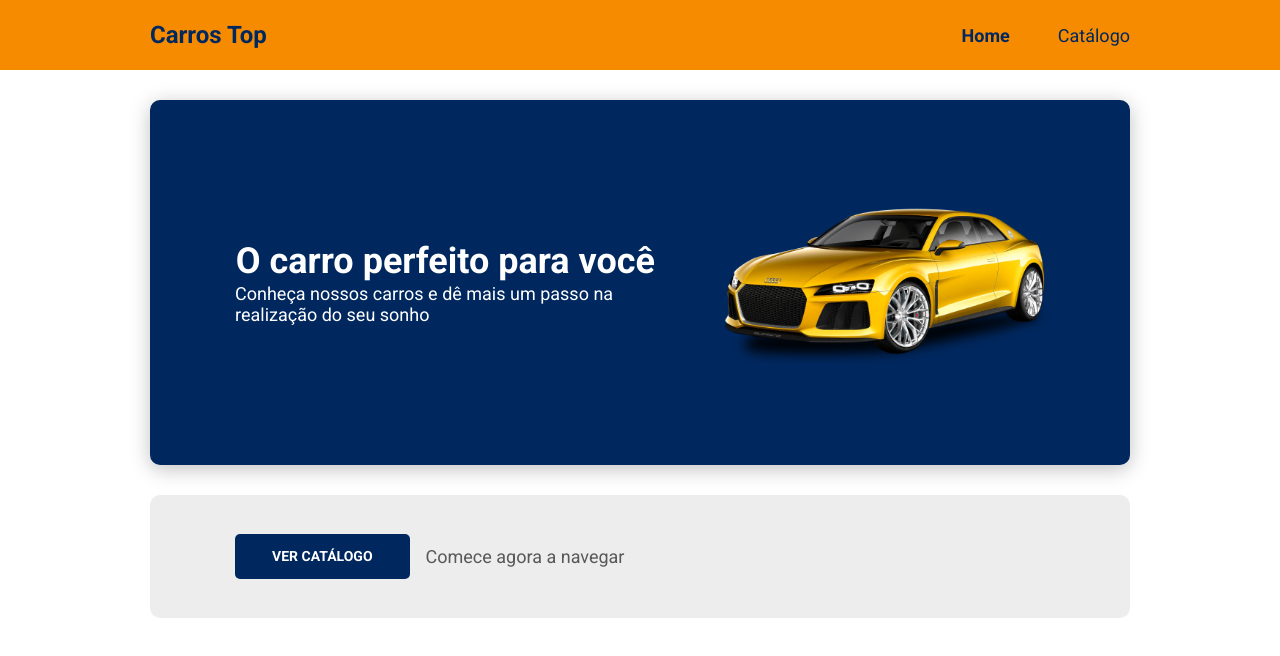
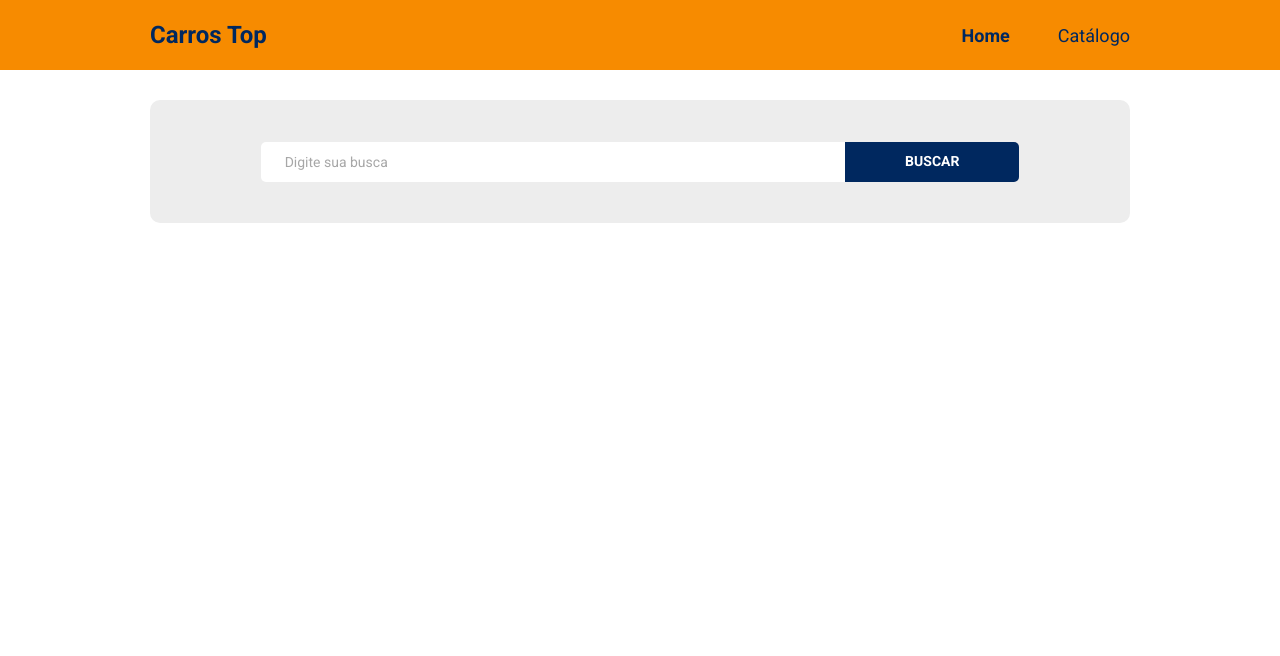
Before and after one commit to MardonioEng/bds-desafio-layou, a React (Create React App) app: page / in a window 1280 px wide. Shown: the top 656 px of the page. Built offline with nearby package versions, Linux system fonts and the light colour scheme.

Commit message:
Criado componente Buscar

```diff
--- a/src/App.tsx
+++ b/src/App.tsx
@@ -2,13 +2,13 @@
 import "./assets/styles/custom.scss";
 import "./App.css";
 import Navbar from "components/Navbar";
-import Home from "pages/Home";
+import Catalogo from "pages/Catalogo";
 
 function App() {
 	return (
 		<>
 			<Navbar />
-			<Home />
+			<Catalogo />
 		</>
 	);
 }
--- /dev/null
+++ b/src/components/Buscar/index.tsx
@@ -0,0 +1,13 @@
+import React from "react";
+import "./styles.css";
+
+const Buscar = () => {
+	return (
+    <div className="buscar-container">
+      <input type="text" value="Digite sua busca" readOnly />
+      <button type="submit">Buscar</button>
+    </div>
+  );
+};
+
+export default Buscar;
--- /dev/null
+++ b/src/components/Buscar/styles.css
@@ -0,0 +1,75 @@
+.buscar-container {
+  background: #EDEDED;
+  border-radius: 10px;
+  height: 86px;
+  margin: 20px 10px;
+  display: flex;
+  align-items: center;
+  justify-content: center;
+}
+
+.buscar-container input {
+  width: 66.33%;
+  height: 40px;
+  border: none;
+  border-radius: 5px 0px 0px 5px;
+  font-size: 14px;
+  color: #A7A7A7;
+  padding-left: 13px;
+}
+
+.buscar-container button {
+  width: 25.67%;
+  height: 40px;
+  background: #00285F;
+  border: none;
+  border-radius: 0px 5px 5px 0px;
+  color: #FFF;
+  font-size: 14px;
+  text-transform: uppercase;
+  font-weight: bold;
+}
+
+@media (min-width: 576px) {
+  .buscar-container {
+    height: 123px;
+    margin: 30px 20px;
+  }
+  .buscar-container input {
+    width: 59.70%;
+  }
+  .buscar-container button {
+    width: 32.46%;
+  }
+}
+
+@media (min-width: 768px) {
+  .buscar-container input {
+    width: 70.88%;
+  }
+  .buscar-container button {
+    width: 23.90%;
+  }
+}
+
+@media (min-width: 992px) {
+  .buscar-container input {
+    width: 61.34%;
+    padding-left: 24px;
+  }
+  .buscar-container button {
+    width: 18.28%;
+  }
+}
+
+@media (min-width: 1280px) {
+  .buscar-container {
+    margin: 30px 150px;
+  }
+  .buscar-container input {
+    width: 59.65%;
+  }
+  .buscar-container button {
+    width: 17.77%;
+  }
+}
--- /dev/null
+++ b/src/pages/Catalogo/index.tsx
@@ -0,0 +1,9 @@
+import Buscar from "components/Buscar";
+import React from "react";
+import "./styles.css";
+
+const Catalogo = () => {
+	return <Buscar />;
+};
+
+export default Catalogo;
```
Also changed, not shown: src/pages/Catalogo/styles.css (added).
